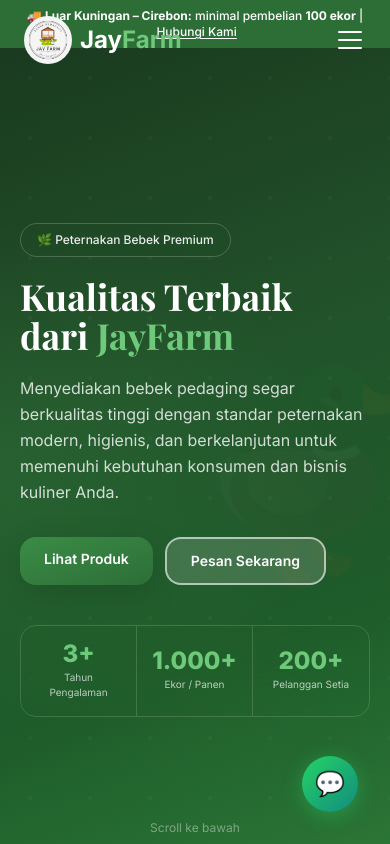
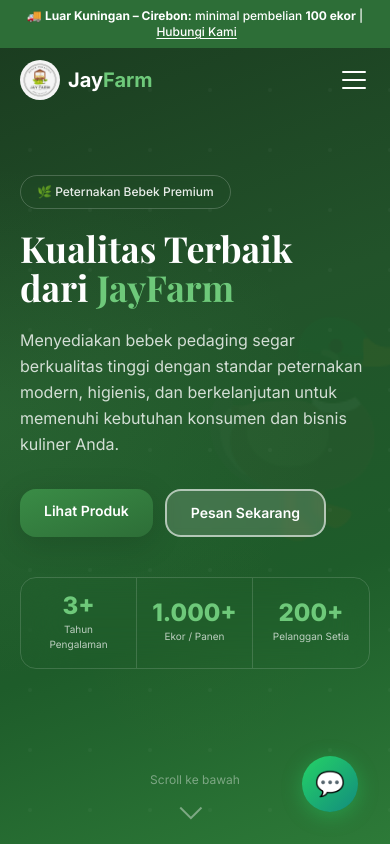
Before and after one commit to fhmiagus/JayFarm, a React (Vite) app: page / in a window 390 px wide. Shown: the top 844 px of the page. Built offline with nearby package versions, Linux system fonts and the light colour scheme.

Commit message:
fix announcement bar overlap: move into Navbar as one fixed header

```diff
--- a/src/App.jsx
+++ b/src/App.jsx
@@ -10,27 +10,9 @@
 import Footer        from './components/Footer';
 import WhatsAppFloat from './components/WhatsAppFloat';
 
-function AnnouncementBar() {
-  return (
-    <div className="w-full bg-green-700 text-white text-xs sm:text-sm py-2 px-4 text-center font-medium z-50 relative">
-      🚚 <span className="font-bold">Luar Kuningan – Cirebon:</span> minimal pembelian <span className="font-bold">100 ekor</span>
-      &nbsp;|&nbsp;
-      <a
-        href="https://wa.me/6285117117440"
-        target="_blank"
-        rel="noopener noreferrer"
-        className="underline underline-offset-2 hover:text-green-200 transition-colors"
-      >
-        Hubungi Kami
-      </a>
-    </div>
-  );
-}
-
 export default function App() {
   return (
     <>
-      <AnnouncementBar />
       <Navbar />
       <main>
         <Hero />
--- a/src/components/Navbar.jsx
+++ b/src/components/Navbar.jsx
@@ -13,18 +13,34 @@
   const close = () => setMenuOpen(false);
 
   return (
+    <header className="fixed top-0 left-0 right-0 z-50">
+      {/* Announcement bar */}
+      <div className="w-full bg-green-700 text-white text-xs sm:text-sm py-2 px-4 text-center font-medium">
+        🚚 <span className="font-bold">Luar Kuningan – Cirebon:</span> minimal pembelian <span className="font-bold">100 ekor</span>
+        &nbsp;|&nbsp;
+        <a
+          href="https://wa.me/6285117117440"
+          target="_blank"
+          rel="noopener noreferrer"
+          className="underline underline-offset-2 hover:text-green-200 transition-colors"
+        >
+          Hubungi Kami
+        </a>
+      </div>
+
+      {/* Navbar */}
       <nav
-      className={`fixed top-0 left-0 right-0 z-50 transition-all duration-300 ${
+        className={`transition-all duration-300 ${
           scrolled
             ? 'bg-white/95 backdrop-blur-md shadow-md'
             : 'bg-transparent'
         }`}
       >
-      <div className="max-w-7xl mx-auto px-6 md:px-10 py-4 md:py-5 flex items-center justify-between">
+        <div className="max-w-7xl mx-auto px-5 sm:px-6 md:px-10 py-3 md:py-4 flex items-center justify-between">
           {/* Logo */}
           <a href="#" className="flex items-center gap-2">
-          <img src={logo} alt="Jay Farm Logo" className="h-12 w-12 rounded-full object-cover" />
-          <span className={`text-2xl font-bold ${scrolled ? 'text-gray-800' : 'text-white'}`}>
+            <img src={logo} alt="Jay Farm Logo" className="h-10 w-10 sm:h-12 sm:w-12 rounded-full object-cover" />
+            <span className={`text-xl sm:text-2xl font-bold ${scrolled ? 'text-gray-800' : 'text-white'}`}>
               Jay<span className="text-green-400">Farm</span>
             </span>
           </a>
@@ -121,5 +137,6 @@
           )}
         </AnimatePresence>
       </nav>
+    </header>
   );
 }
```
Lines whose indentation alone changed are shown as unchanged.
